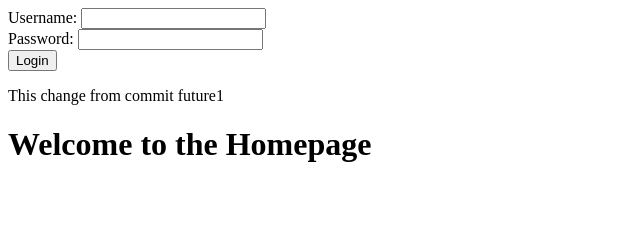
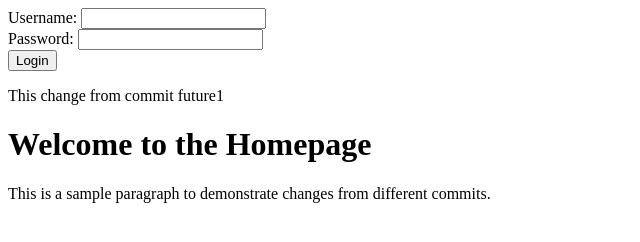
Before and after one commit to HishoR27/Branch_exe, a plain HTML site: page index.html in a window 1280 px wide. Shown: the whole page, without its empty margins (0-640 px from the left). Drawn offline with Linux system fonts and the light colour scheme.

Commit message:
future1 change two

```diff
--- a/index.html
+++ b/index.html
@@ -20,5 +20,8 @@
 
     <p>This change from commit future1</p>
     <h1>Welcome to the Homepage</h1>
+
+    <p>This is a sample paragraph to demonstrate changes from different commits.</p>
+</body>
 </body>
 </html>
```
